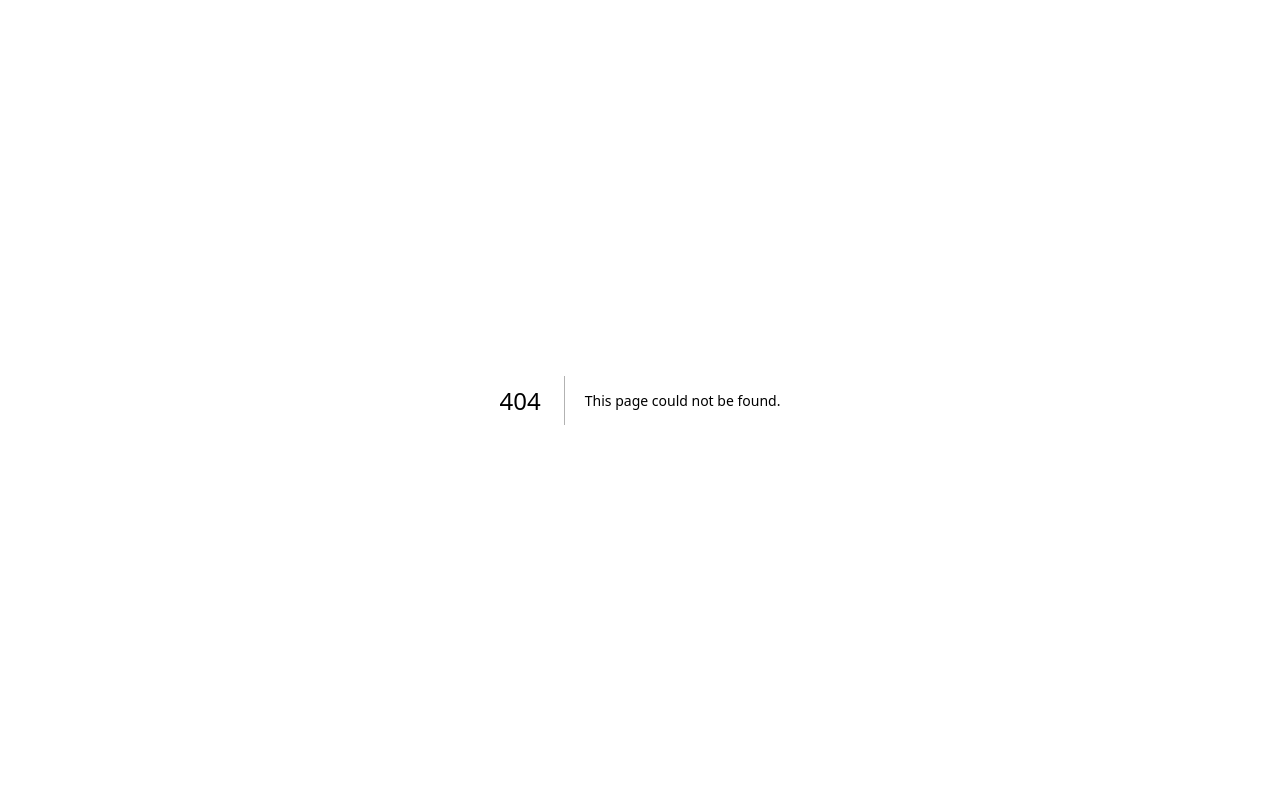
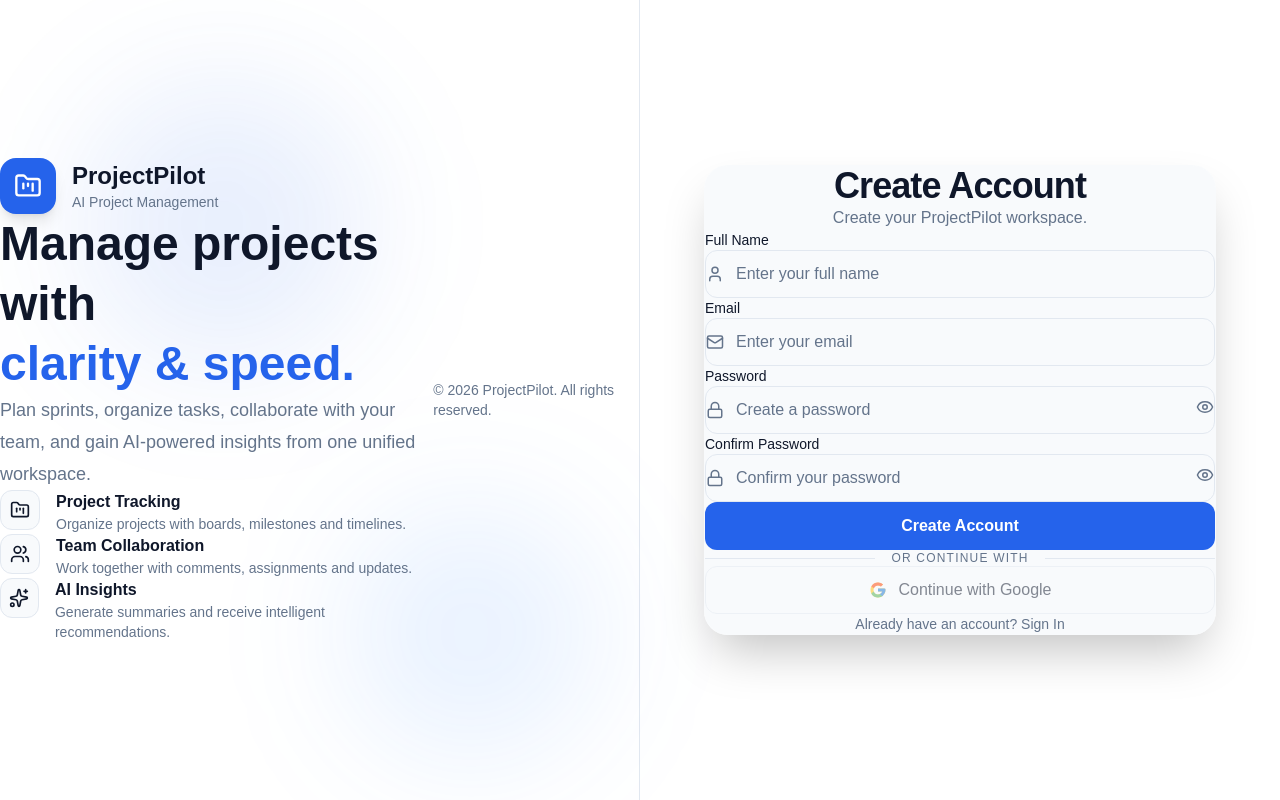
Before and after one commit to Ritanshu17/AI-Driven-Project-Management-System, a Next.js app in the folder frontend/: page /register in a window 1280 px wide. Before the commit this address had no page. Built offline with nearby package versions, Linux system fonts and the light colour scheme.

Commit message:
completed login/ forget pass/ authentication/ register form. As for now it use locally created login pass to lgoin, Will connect backend afterwards

```diff
--- a/frontend/app/(app)/dashboard/page.tsx
+++ b/frontend/app/(app)/dashboard/page.tsx
@@ -1,5 +1,10 @@
-import DashboardView from "@/components/dashboard";
+import ProtectedRoute from "@/components/auth/ProtectedRoute";
+import DashboardView from "@/components/dashboard/DashboardView";
 
 export default function DashboardPage() {
-  return <DashboardView />;
+  return (
+    <ProtectedRoute>
+      <DashboardView />
+    </ProtectedRoute>
+  );
 }
--- /dev/null
+++ b/frontend/app/(auth)/forget-password/page.tsx
@@ -0,0 +1,5 @@
+import ForgotPasswordForm from "@/components/auth/ForgotPasswordform";
+
+export default function ForgotPasswordPage() {
+  return <ForgotPasswordForm />;
+}
--- /dev/null
+++ b/frontend/app/(auth)/register/page.tsx
@@ -0,0 +1,5 @@
+import RegisterForm from "@/components/auth/RegisterForm";
+
+export default function RegisterPage() {
+  return <RegisterForm />;
+}
--- a/frontend/components/auth/ForgotPasswordform.tsx
+++ b/frontend/components/auth/ForgotPasswordform.tsx
@@ -0,0 +1,47 @@
+"use client";
+
+import Link from "next/link";
+import { Mail } from "lucide-react";
+
+import AuthLayout from "./AuthLayout";
+
+import Button from "@/components/ui/Button";
+import Input from "@/components/ui/Input";
+
+export default function ForgotPasswordForm() {
+  return (
+    <AuthLayout
+      title="Forgot Password?"
+      subtitle="Enter your email and we'll send you a reset link."
+    >
+      <form className="space-y-6">
+
+        <Input
+          label="Email"
+          type="email"
+          placeholder="Enter your email"
+          leftIcon={<Mail size={18} />}
+        />
+
+        <Button
+          type="submit"
+          fullWidth
+          className="h-12 text-base font-semibold"
+        >
+          Send Reset Link
+        </Button>
+
+        <p className="text-center text-sm text-[var(--muted)]">
+          Remember your password?{" "}
+          <Link
+            href="/login"
+            className="font-medium text-[var(--accent)] hover:underline"
+          >
+            Back to Sign In
+          </Link>
+        </p>
+
+      </form>
+    </AuthLayout>
+  );
+}
--- a/frontend/components/auth/LoginForm.tsx
+++ b/frontend/components/auth/LoginForm.tsx
@@ -1,6 +1,8 @@
 "use client";
 
 import { useState } from "react";
+import { useRouter } from "next/navigation";
+import { useAuthStore } from "@/store/auth-store";
 import Link from "next/link";
 import { Eye, EyeOff, Mail, Lock } from "lucide-react";
 import AuthLayout from "./AuthLayout";
@@ -10,15 +12,40 @@
 import Divider from "./Divider";
 import SocialLogin from "./SocialLogin";
 
+
 export default function LoginForm() {
   const [showPassword, setShowPassword] = useState(false);
+  const router = useRouter();
 
+  const { login } = useAuthStore();
+
+  const [email, setEmail] = useState("");
+  const [password, setPassword] = useState("");
+  const [error, setError] = useState("");
+  const [loading, setLoading] = useState(false);
+
+  const handleSubmit = (e: React.FormEvent<HTMLFormElement>) => {
+  e.preventDefault();
+
+  setError("");
+  setLoading(true);
+
+  const success = login(email, password);
+
+  if (success) {
+    router.push("/dashboard");
+  } else {
+    setError("Invalid email or password.");
+  }
+
+  setLoading(false);
+};
   return (
     <AuthLayout
     title="Welcome Back"
     subtitle="Sign in to continue to your workspace."
 >
-    <form className="space-y-6">
+    <form onSubmit={handleSubmit} className="space-y-6">
 
         {/* Email */}
 
@@ -26,12 +53,9 @@
             label="Email"
             type="email"
             placeholder="Enter your email"
+            value={email}
+            onChange={(e) => setEmail(e.target.value)}
             leftIcon={<Mail size={18} />}
-            validate={(value: string) =>
-                /^[^\s@]+@[^\s@]+\.[^\s@]+$/.test(value)
-            }
-            successMessage="Valid email"
-            errorMessage="Invalid email address"
         />
 
         {/* Password */}
@@ -40,16 +64,22 @@
             label="Password"
             type={showPassword ? "text" : "password"}
             placeholder="Enter your password"
+            value={password}
+            onChange={(e) => setPassword(e.target.value)}
             leftIcon={<Lock size={18} />}
             rightIcon={
                 <button
                     type="button"
                     onClick={() => setShowPassword(!showPassword)}
-                    className="text-[var(--muted)] hover:text-[var(--foreground)] transition-colors"
-                    >
-                    {showPassword ? <EyeOff size={18} /> : <Eye size={18} />}
-                    </button>
-         }
+                    className="text-[var(--muted)] hover:text-[var(--foreground)]"
+                >
+                {showPassword ? (
+                    <EyeOff size={18} />
+                ) : (
+                    <Eye size={18} />
+                )}
+                </button>
+            }
         />
 
         {/* Remember Me */}
@@ -76,11 +106,19 @@
 
         </div>
 
+        {error && (
+        <p className="text-sm text-red-500">
+            {error}
+        </p>
+        )}
+
+
         <Button
             type="submit"
             fullWidth
+            loading={loading}
         >
-            Sign In
+         Sign In
         </Button>
 
         <Divider />
--- /dev/null
+++ b/frontend/components/auth/ProtectedRoute.tsx
@@ -0,0 +1,28 @@
+"use client";
+
+import { ReactNode, useEffect } from "react";
+import { useRouter } from "next/navigation";
+import { useAuthStore } from "@/store/auth-store";
+
+interface ProtectedRouteProps {
+  children: ReactNode;
+}
+
+export default function ProtectedRoute({
+  children,
+}: ProtectedRouteProps) {
+  const router = useRouter();
+  const { isAuthenticated } = useAuthStore();
+
+  useEffect(() => {
+    if (!isAuthenticated) {
+      router.replace("/login");
+    }
+  }, [isAuthenticated, router]);
+
+  if (!isAuthenticated) {
+    return null;
+  }
+
+  return <>{children}</>;
+}
--- a/frontend/components/auth/RegisterForm.tsx
+++ b/frontend/components/auth/RegisterForm.tsx
@@ -0,0 +1,119 @@
+"use client";
+
+import { useState } from "react";
+import Link from "next/link";
+
+import {
+  Eye,
+  EyeOff,
+  Mail,
+  Lock,
+  User,
+} from "lucide-react";
+
+import AuthLayout from "./AuthLayout";
+import Divider from "./Divider";
+import SocialLogin from "./SocialLogin";
+
+import Input from "@/components/ui/Input";
+import Button from "@/components/ui/Button";
+
+export default function RegisterForm() {
+  const [showPassword, setShowPassword] = useState(false);
+  const [showConfirmPassword, setShowConfirmPassword] =
+    useState(false);
+
+  return (
+    <AuthLayout
+      title="Create Account"
+      subtitle="Create your ProjectPilot workspace."
+    >
+      <form className="space-y-5">
+
+        <Input
+          label="Full Name"
+          placeholder="Enter your full name"
+          leftIcon={<User size={18} />}
+        />
+
+        <Input
+          label="Email"
+          type="email"
+          placeholder="Enter your email"
+          leftIcon={<Mail size={18} />}
+        />
+
+        <Input
+          label="Password"
+          type={showPassword ? "text" : "password"}
+          placeholder="Create a password"
+          leftIcon={<Lock size={18} />}
+          rightIcon={
+            <button
+              type="button"
+              onClick={() =>
+                setShowPassword(!showPassword)
+              }
+              className="text-[var(--muted)] hover:text-[var(--foreground)]"
+            >
+              {showPassword ? (
+                <EyeOff size={18} />
+              ) : (
+                <Eye size={18} />
+              )}
+            </button>
+          }
+        />
+
+        <Input
+          label="Confirm Password"
+          type={
+            showConfirmPassword ? "text" : "password"
+          }
+          placeholder="Confirm your password"
+          leftIcon={<Lock size={18} />}
+          rightIcon={
+            <button
+              type="button"
+              onClick={() =>
+                setShowConfirmPassword(
+                  !showConfirmPassword
+                )
+              }
+              className="text-[var(--muted)] hover:text-[var(--foreground)]"
+            >
+              {showConfirmPassword ? (
+                <EyeOff size={18} />
+              ) : (
+                <Eye size={18} />
+              )}
+            </button>
+          }
+        />
+
+        <Button
+          type="submit"
+          fullWidth
+          className="h-12 text-base font-semibold"
+        >
+          Create Account
+        </Button>
+
+        <Divider />
+
+        <SocialLogin />
+
+        <p className="text-center text-sm text-[var(--muted)]">
+          Already have an account?{" "}
+          <Link
+            href="/login"
+            className="font-medium text-[var(--accent)] hover:underline"
+          >
+            Sign In
+          </Link>
+        </p>
+
+      </form>
+    </AuthLayout>
+  );
+}
--- a/frontend/components/layout/Navbar.tsx
+++ b/frontend/components/layout/Navbar.tsx
@@ -1,4 +1,9 @@
 "use client";
+
+
+import { useRouter } from "next/navigation";
+import { LogOut } from "lucide-react";
+import { useAuthStore } from "@/store/auth-store";
 
 import {
   Bell,
@@ -12,6 +17,13 @@
 
 export default function Navbar() {
   const { toggleSidebar } = useSidebarStore();
+  const router = useRouter();
+  const { logout } = useAuthStore();
+
+  const handleLogout = () => {
+    logout();
+    router.push("/login");
+  };
   return (
     <header className="flex h-16 items-center justify-between border-b border-[var(--border)] bg-[var(--surface)] px-6">
 
@@ -25,19 +37,6 @@
         >
           <Menu size={20} />
         </button>
-
-        {/* <div className="flex items-center gap-2">
-
-          <div className="flex h-8 w-8 items-center justify-center rounded-lg bg-[var(--accent)] font-bold text-white">
-            EW
-          </div>
-
-          <span className="text-lg font-semibold">
-            Engineering Workspace
-          </span>
-
-        </div> */}
-
       </div>
 
       {/* Center Section */}
@@ -77,6 +76,15 @@
           <UserCircle size={24} />
         </button>
 
+        <button
+          onClick={handleLogout}
+          className="flex items-center gap-2 rounded-lg border px-3 py-2 hover:bg-[var(--card-hover)] transition-colors"
+        >
+          <LogOut size={16} />
+          Logout
+        </button>
+
+
       </div>
 
     </header>
--- /dev/null
+++ b/frontend/store/auth-store.ts
@@ -0,0 +1,48 @@
+
+import { create } from "zustand";
+
+interface User {
+  id: string;
+  name: string;
+  email: string;
+}
+
+interface AuthState {
+  user: User | null;
+  isAuthenticated: boolean;
+
+  login: (email: string, password: string) => boolean;
+  logout: () => void;
+}
+
+export const useAuthStore = create<AuthState>((set) => ({
+  user: null,
+  isAuthenticated: false,
+
+  login: (email, password) => {
+    // Mock credentials
+    if (
+      email === "admin@example.com" &&
+      password === "123456"
+    ) {
+      set({
+        isAuthenticated: true,
+        user: {
+          id: "1",
+          name: "Admin User",
+          email,
+        },
+      });
+
+      return true;
+    }
+
+    return false;
+  },
+
+  logout: () =>
+    set({
+      user: null,
+      isAuthenticated: false,
+    }),
+}));
```
